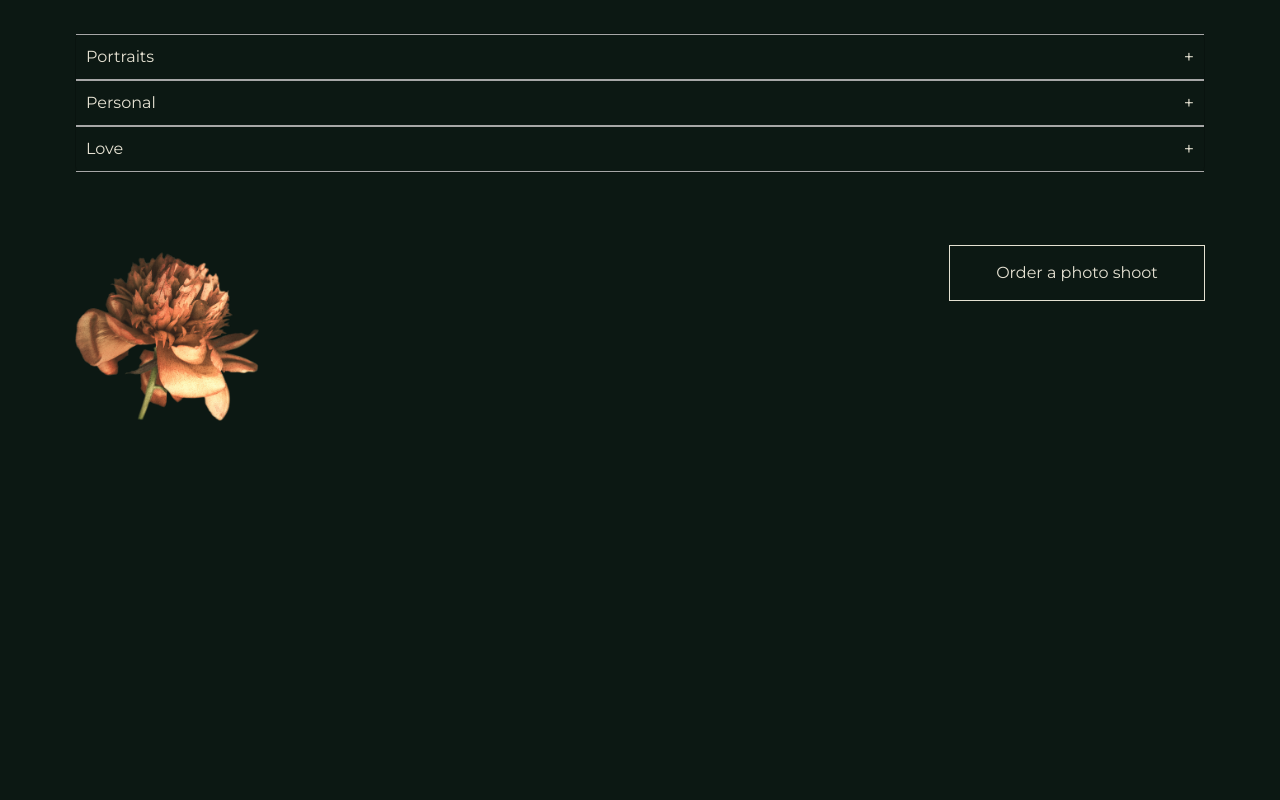
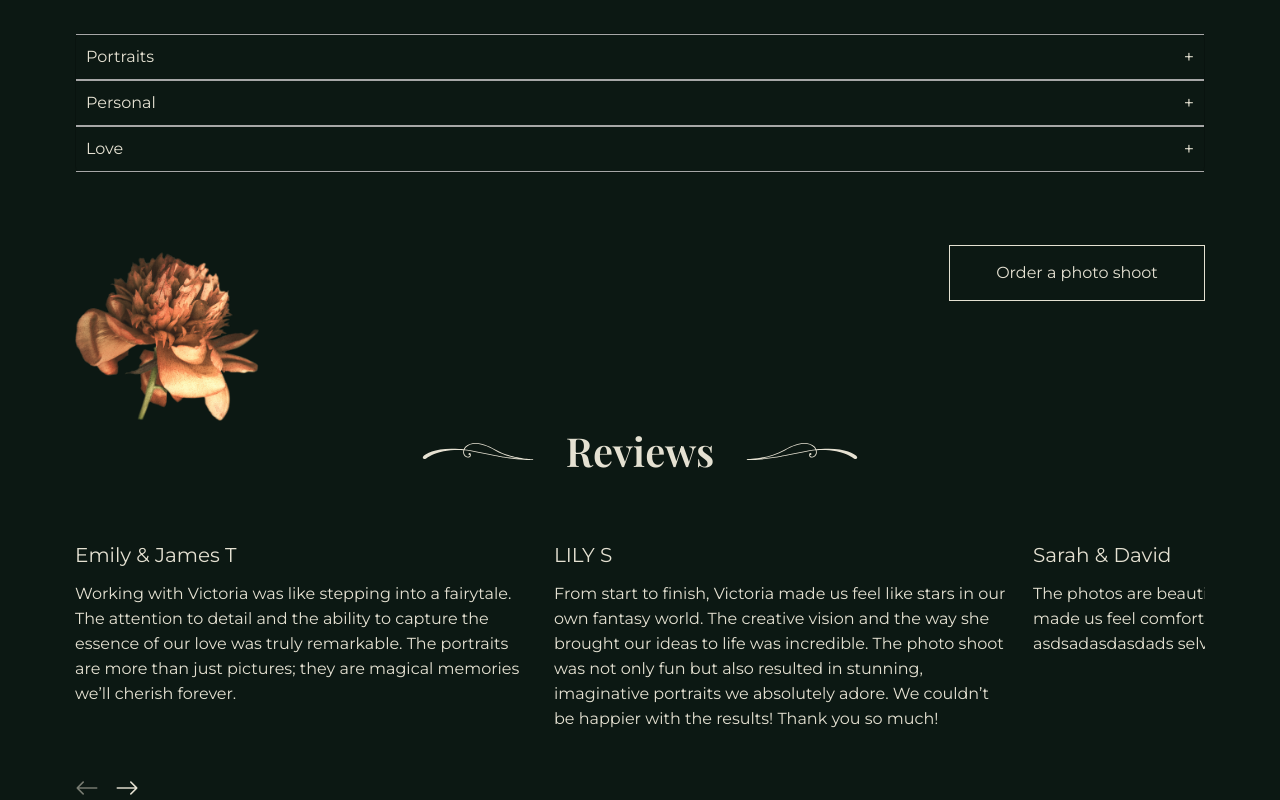
Before and after one commit to KarbovskyiV/photograph-landing, a Vue app: page / in a window 1280 px wide. Shown: the part 5112-5912 px from the top of the page. Before the commit the page ends 5533 px from the top, so only its background shows below. Built offline with nearby package versions, Linux system fonts and the light colour scheme; a web font is replaced by a local one.

Commit message:
add services section

```diff
--- a/package.json
+++ b/package.json
@@ -13,6 +13,7 @@
   "dependencies": {
     "@popperjs/core": "^2.11.8",
     "bootstrap": "^5.3.3",
+    "bootstrap-icons": "^1.11.3",
     "vue": "^3.4.29",
     "vue-router": "^4.3.3"
   },
--- a/src/components/Main.vue
+++ b/src/components/Main.vue
@@ -29,6 +29,7 @@
     <AboutMe />
     <Portfolio id="portfolio-section" />
     <Services />
+    <Reviews />
   </div>
 </template>
 
@@ -39,6 +40,7 @@ import Portfolio from './portfolio/Main.vue';
 import Services from '@/components/services/Services.vue';
 import Subtract from '@/components/icons/Subtract.vue';
 import { ref } from 'vue';
+import Reviews from '@/components/reviews/Reviews.vue';
 
 const hovering = ref(false);
 
--- /dev/null
+++ b/src/components/reviews/Reviews.vue
@@ -0,0 +1,84 @@
+<template>
+  <div class="services-container">
+    <BaseHeader name="Reviews" />
+
+    <section>
+      <div class="reviews-text">
+        <p class="title">Emily & James T</p>
+        <span class="description">
+          Working with Victoria was like stepping into a fairytale. The attention to detail and the ability to capture
+          the essence of our love was truly remarkable. The portraits are more than just pictures; they are magical
+          memories we’ll cherish forever.
+        </span>
+      </div>
+      <div class="reviews-text">
+        <p class="title">LILY S</p>
+        <span class="description">
+          From start to finish, Victoria made us feel like stars in our own fantasy world. The creative vision and the
+          way she brought our ideas to life was incredible. The photo shoot was not only fun but also resulted in
+          stunning, imaginative portraits we absolutely adore. We couldn’t be happier with the results! Thank you so
+          much!
+        </span>
+      </div>
+      <div class="reviews-text">
+        <p class="title">Sarah & David</p>
+        <span class="description">
+          The photos are beautiful and tell our story asdsaddassad made us feel comfortable and relaxed, al
+          asdsadasdasdads selves to shine through.
+        </span>
+      </div>
+    </section>
+
+    <div class="carousel-section">
+      <i class="bi bi-arrow-left me-3 opacity-50"></i>
+      <i class="bi bi-arrow-right"></i>
+    </div>
+  </div>
+</template>
+
+<script setup>
+import BaseHeader from '@/components/headers/BaseHeader.vue';
+</script>
+
+<style scoped>
+.services-container {
+  display: flex;
+  align-items: center;
+  flex-direction: column;
+
+  section {
+    display: flex;
+    margin-top: 64px;
+    max-width: 1130px;
+    overflow: hidden;
+
+    .reviews-text {
+      width: 455px;
+      flex-shrink: 0;
+      margin-right: 24px;
+
+      .title {
+        font-family: 'Montserrat';
+        font-size: 20px;
+        line-height: 20px;
+      }
+
+      .description {
+        font-family: 'Montserrat';
+      }
+    }
+  }
+
+  .carousel-section {
+    display: flex;
+    align-items: flex-start;
+    width: 1130px;
+    margin-top: 44px;
+
+    i {
+      font-size: 24px;
+      cursor: pointer;
+    }
+  }
+}
+</style>
--- a/src/components/services/Services.vue
+++ b/src/components/services/Services.vue
@@ -216,7 +216,6 @@ const hovering = ref(false);
       max-width: 1130px;
 
       /* Transition styles */
-
       .dropdown-enter-from,
       .dropdown-leave-to {
         opacity: 0;
--- a/src/main.js
+++ b/src/main.js
@@ -5,6 +5,7 @@ import App from './App.vue';
 import router from './router';
 import 'bootstrap/dist/css/bootstrap.min.css';
 import 'bootstrap';
+import 'bootstrap-icons/font/bootstrap-icons.css'
 
 const app = createApp(App);
 
```
Also changed, not shown: 1 other file (tests, documents, lock files or other folders).
